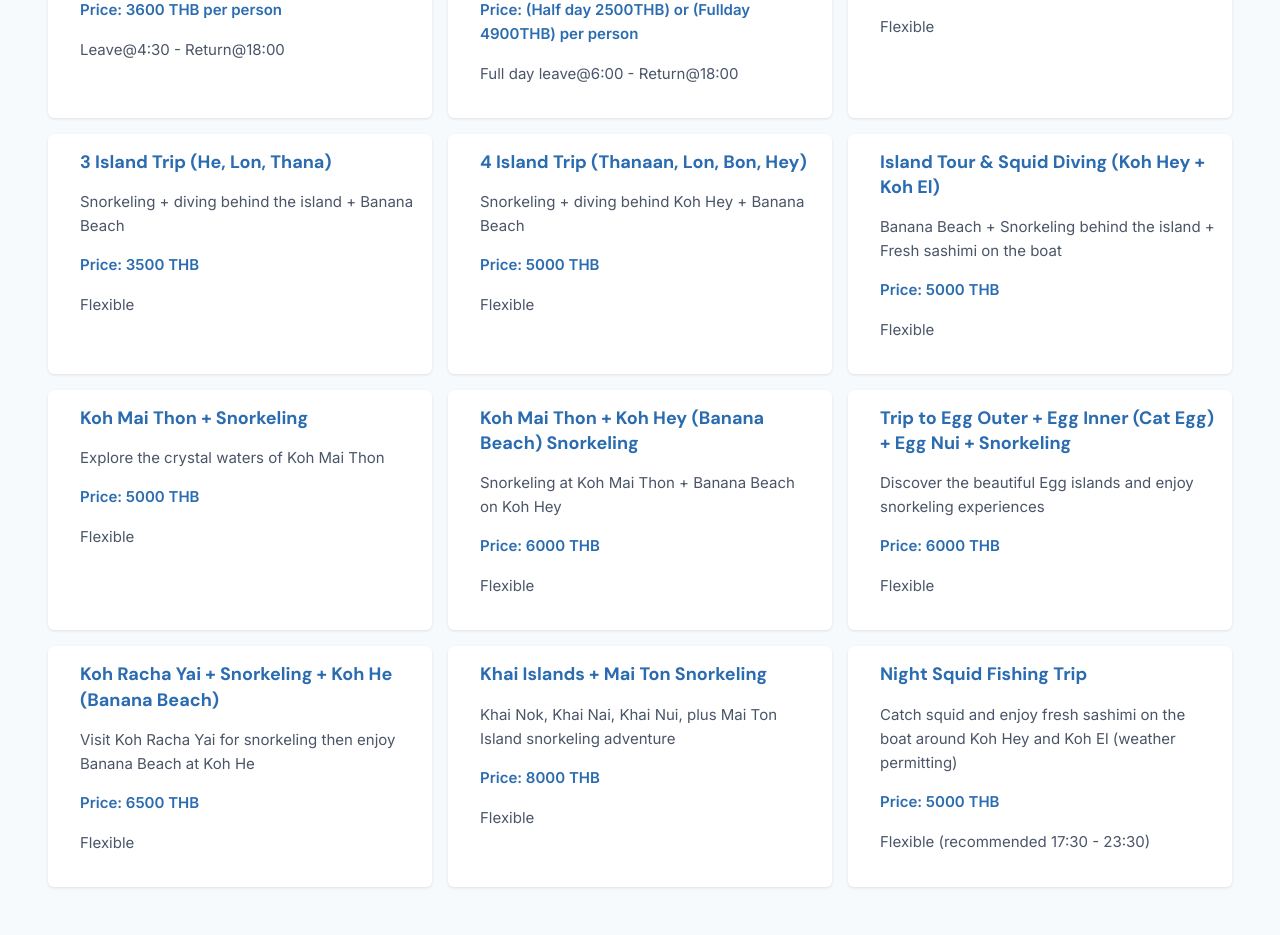
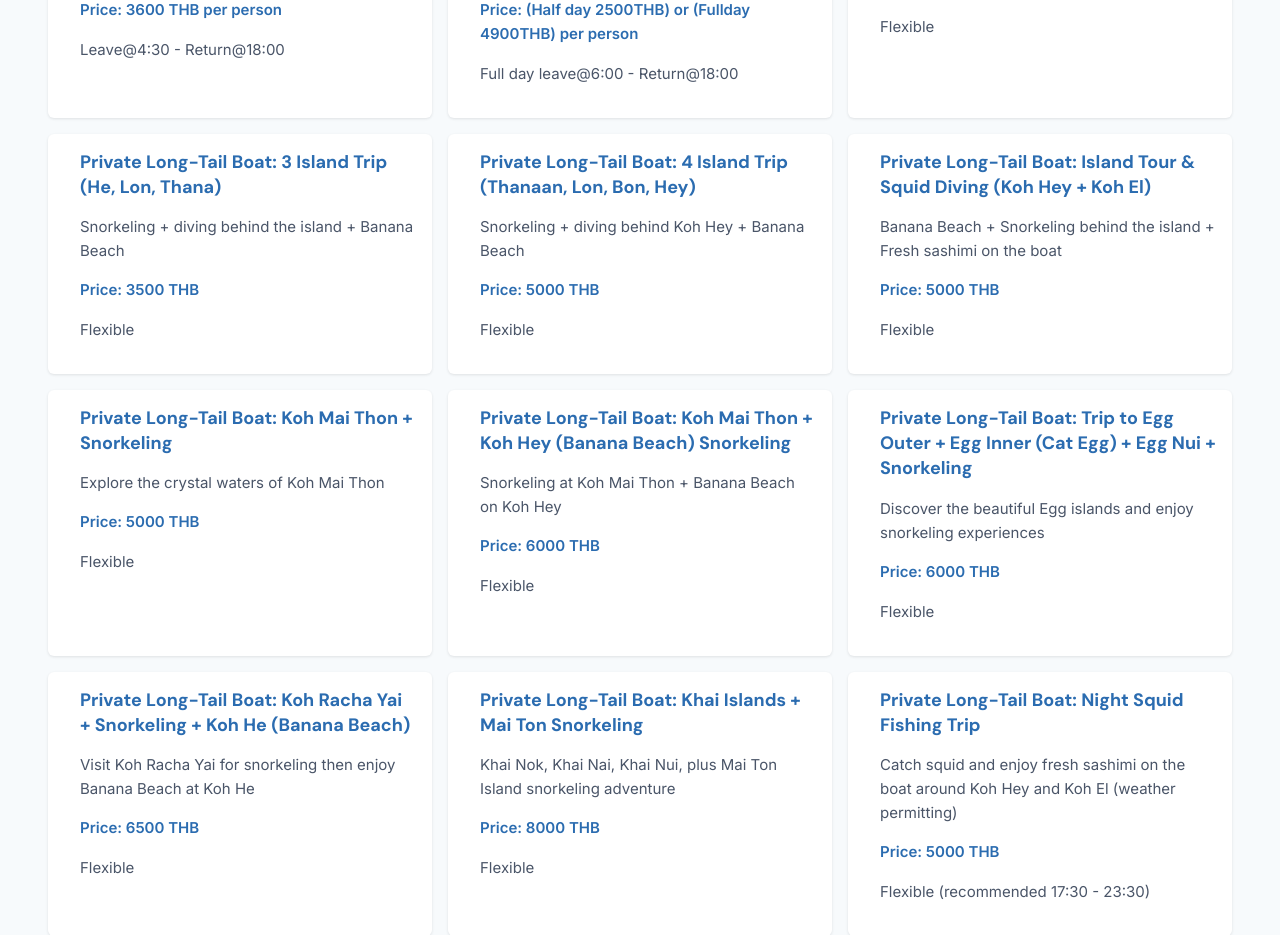
Before and after one commit to MorganCSIT/mangotreevillamaps, a React (Vite) app: page /activities in a window 1280 px wide. Shown: the part 749-1684 px from the top of the page. Built offline with nearby package versions, Linux system fonts and the light colour scheme.

Commit message:
changed activities text

```diff
--- a/src/components/Activities/activitiesData.js
+++ b/src/components/Activities/activitiesData.js
@@ -55,7 +55,7 @@ export const activities = [
     brochure: "",
   },
   {
-    title: "3 Island Trip (He, Lon, Thana)",
+    title: "Private Long-Tail Boat: 3 Island Trip (He, Lon, Thana)",
     description: "Snorkeling + diving behind the island + Banana Beach",
     price: "3500 THB",
     time: "Flexible",
@@ -63,7 +63,7 @@ export const activities = [
     brochure: "",
   },
   {
-    title: "4 Island Trip (Thanaan, Lon, Bon, Hey)",
+    title: "Private Long-Tail Boat: 4 Island Trip (Thanaan, Lon, Bon, Hey)",
     description: "Snorkeling + diving behind Koh Hey + Banana Beach",
     price: "5000 THB",
     time: "Flexible",
@@ -71,7 +71,8 @@ export const activities = [
     brochure: "",
   },
   {
-    title: "Island Tour & Squid Diving (Koh Hey + Koh El)",
+    title:
+      "Private Long-Tail Boat: Island Tour & Squid Diving (Koh Hey + Koh El)",
     description:
       "Banana Beach + Snorkeling behind the island + Fresh sashimi on the boat",
     price: "5000 THB",
@@ -80,7 +81,7 @@ export const activities = [
     brochure: "",
   },
   {
-    title: "Koh Mai Thon + Snorkeling",
+    title: "Private Long-Tail Boat: Koh Mai Thon + Snorkeling",
     description: "Explore the crystal waters of Koh Mai Thon",
     price: "5000 THB",
     time: "Flexible",
@@ -88,7 +89,8 @@ export const activities = [
     brochure: "",
   },
   {
-    title: "Koh Mai Thon + Koh Hey (Banana Beach) Snorkeling",
+    title:
+      "Private Long-Tail Boat: Koh Mai Thon + Koh Hey (Banana Beach) Snorkeling",
     description: "Snorkeling at Koh Mai Thon + Banana Beach on Koh Hey",
     price: "6000 THB",
     time: "Flexible",
@@ -96,7 +98,8 @@ export const activities = [
     brochure: "",
   },
   {
-    title: "Trip to Egg Outer + Egg Inner (Cat Egg) + Egg Nui + Snorkeling",
+    title:
+      "Private Long-Tail Boat: Trip to Egg Outer + Egg Inner (Cat Egg) + Egg Nui + Snorkeling",
     description:
       "Discover the beautiful Egg islands and enjoy snorkeling experiences",
     price: "6000 THB",
@@ -105,7 +108,8 @@ export const activities = [
     brochure: "",
   },
   {
-    title: "Koh Racha Yai + Snorkeling + Koh He (Banana Beach)",
+    title:
+      "Private Long-Tail Boat: Koh Racha Yai + Snorkeling + Koh He (Banana Beach)",
     description:
       "Visit Koh Racha Yai for snorkeling then enjoy Banana Beach at Koh He",
     price: "6500 THB",
@@ -114,7 +118,7 @@ export const activities = [
     brochure: "",
   },
   {
-    title: "Khai Islands + Mai Ton Snorkeling",
+    title: "Private Long-Tail Boat: Khai Islands + Mai Ton Snorkeling",
     description:
       "Khai Nok, Khai Nai, Khai Nui, plus Mai Ton Island snorkeling adventure",
     price: "8000 THB",
@@ -123,7 +127,7 @@ export const activities = [
     brochure: "",
   },
   {
-    title: "Night Squid Fishing Trip",
+    title: "Private Long-Tail Boat: Night Squid Fishing Trip",
     description:
       "Catch squid and enjoy fresh sashimi on the boat around Koh Hey and Koh El (weather permitting)",
     price: "5000 THB",
```
